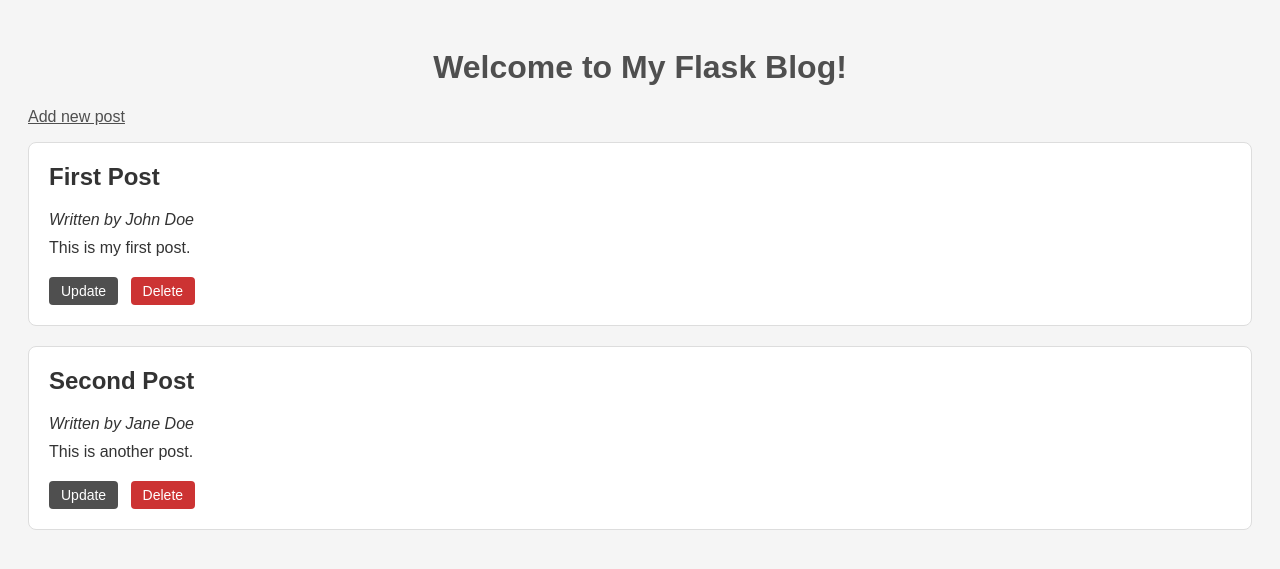
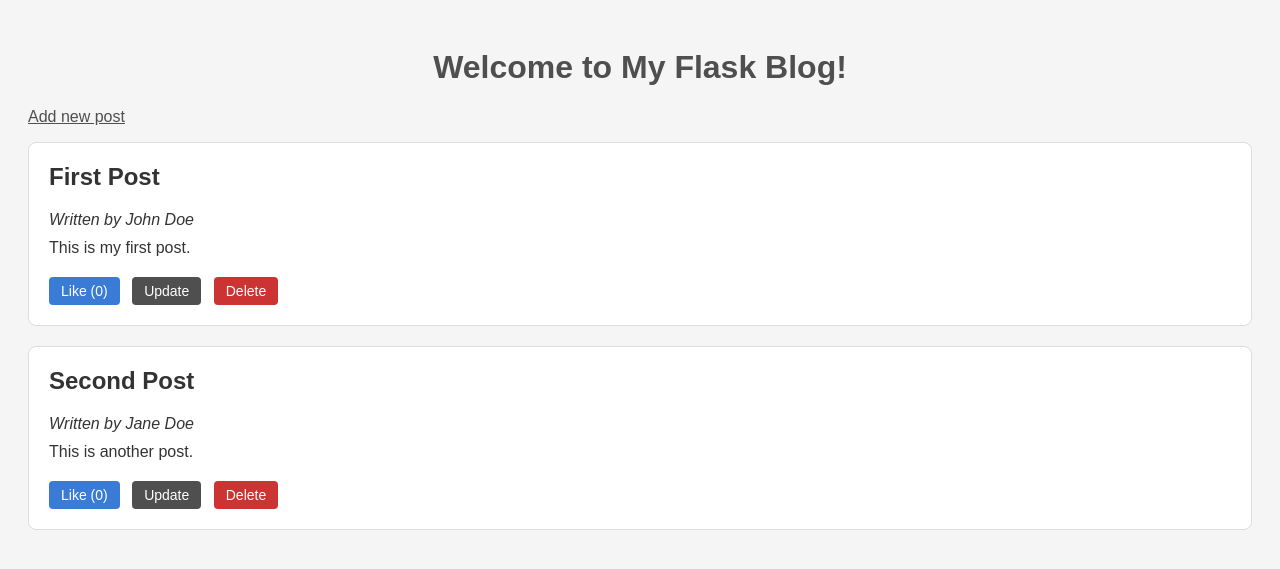
Before and after one commit to Held0fTheWelt/MasterBlog, a Flask app: page / in a window 1280 px wide. Shown: the top 569 px of the page. Run offline with Flask 3, Linux system fonts and the light colour scheme.

Commit message:
Added Like Button

```diff
--- a/app.py
+++ b/app.py
@@ -45,6 +45,7 @@ def add():
             "author": request.form.get("author", "").strip(),
             "title": request.form.get("title", "").strip(),
             "content": request.form.get("content", "").strip(),
+            "likes": 0,
         }
         posts.append(new_post)
         save_blog_posts(posts)
@@ -80,5 +81,16 @@ def update(post_id):
     return render_template('update.html', post=post)
 
 
+@app.route('/like/<int:id>')
+def like(id):
+    posts = load_blog_posts()
+    for p in posts:
+        if p["id"] == id:
+            p["likes"] = p.get("likes", 0) + 1
+            break
+    save_blog_posts(posts)
+    return redirect(url_for('index'))
+
+
 if __name__ == '__main__':
     app.run(host="0.0.0.0", port=5000, debug=True)
--- a/data/blog_posts.json
+++ b/data/blog_posts.json
@@ -1,4 +1,4 @@
 [
-    {"id": 1, "author": "John Doe", "title": "First Post", "content": "This is my first post."},
-    {"id": 2, "author": "Jane Doe", "title": "Second Post", "content": "This is another post."}
+    {"id": 1, "author": "John Doe", "title": "First Post", "content": "This is my first post.", "likes": 0},
+    {"id": 2, "author": "Jane Doe", "title": "Second Post", "content": "This is another post.", "likes": 0}
 ]
--- a/static/style.css
+++ b/static/style.css
@@ -24,6 +24,22 @@ h1 {
 
 .post p {
     margin: 10px 0;
+}
+
+.btn-like {
+    display: inline-block;
+    margin-top: 10px;
+    margin-right: 8px;
+    padding: 6px 12px;
+    background-color: #3a7bd5;
+    color: #FFF;
+    border-radius: 4px;
+    text-decoration: none;
+    font-size: 14px;
+}
+
+.btn-like:hover {
+    background-color: #2868c7;
 }
 
 .btn-update {
--- a/templates/index.html
+++ b/templates/index.html
@@ -14,6 +14,7 @@
         <h2>{{ post.title }}</h2>
         <p><em>Written by {{ post.author }}</em></p>
         <p>{{ post.content }}</p>
+        <a href="{{ url_for('like', id=post.id) }}" class="btn-like">Like ({{ post.get('likes', 0) }})</a>
         <a href="{{ url_for('update', post_id=post.id) }}" class="btn-update">Update</a>
         <a href="{{ url_for('delete', post_id=post.id) }}" class="btn-delete">Delete</a>
     </div>
```
